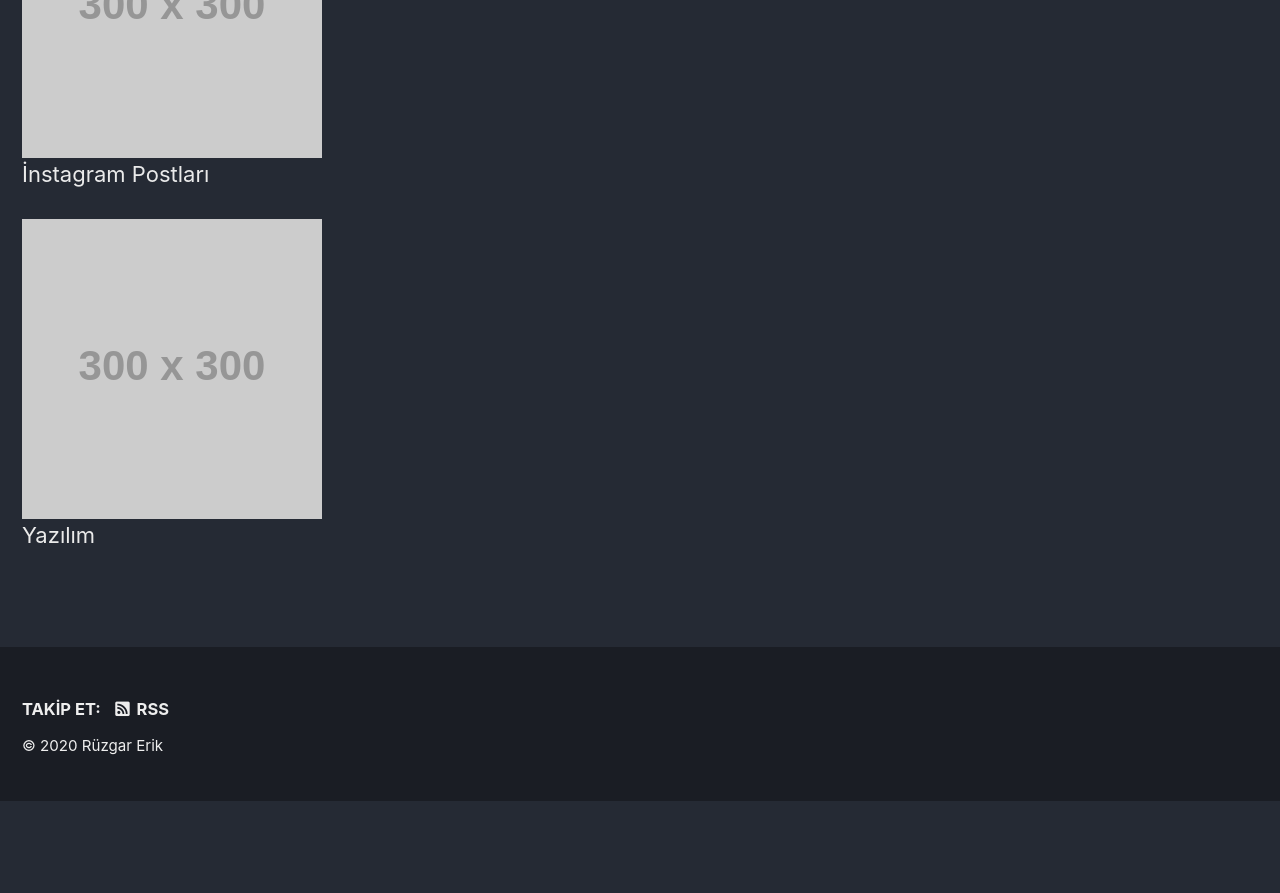
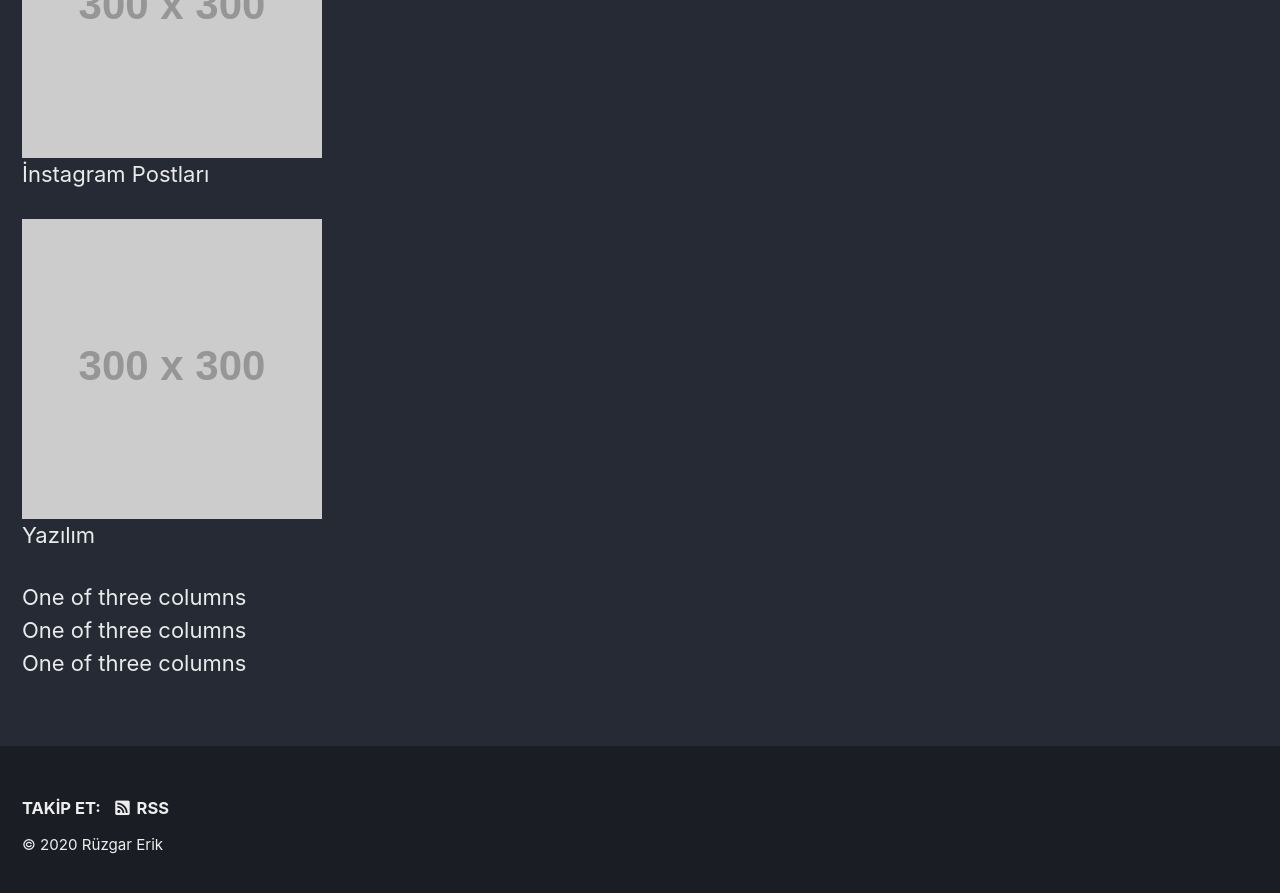
Before and after one commit to RuzgarErik/ruzgarerik.github.io, a Jekyll site: the page built from index.html, in a window 1280 px wide and 900 px high, scrolled down 593 px. Shown: the top 893 px of the window. Built offline with Jekyll 4.4.1, drawn with Linux system fonts in a browser that asks for light colours; cached includes are drawn as plain includes; the list of posts is cut into pages by our own code; before the commit the page ends 1394 px from its top, so only the background shows below that.

Commit message:
anasayfa ???

```diff
--- a/index.html
+++ b/index.html
@@ -38,4 +38,17 @@ author_profile: false
 
   </div>
 </div>
+<div class="container">
+  <div class="row">
+    <div class="col-sm">
+      One of three columns
+    </div>
+    <div class="col-sm">
+      One of three columns
+    </div>
+    <div class="col-sm">
+      One of three columns
+    </div>
+  </div>
+</div>
 </body>
```
